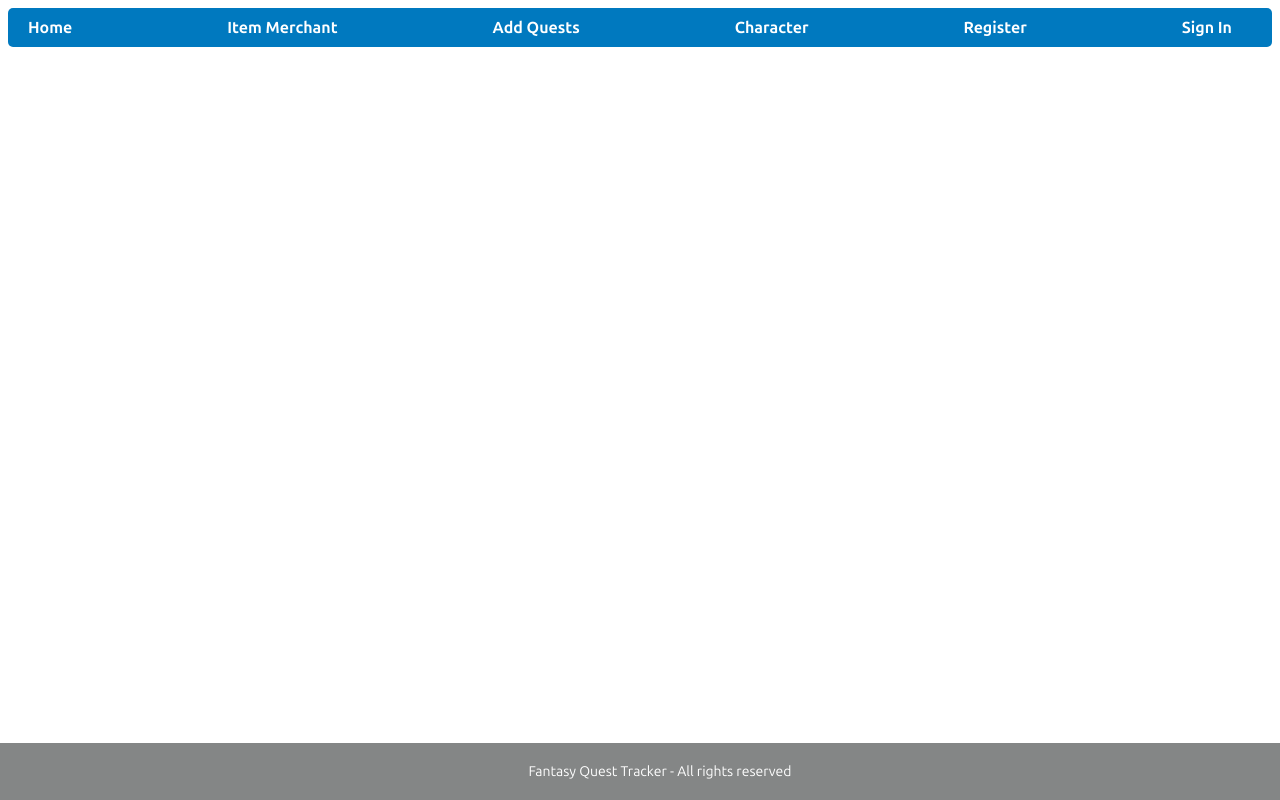
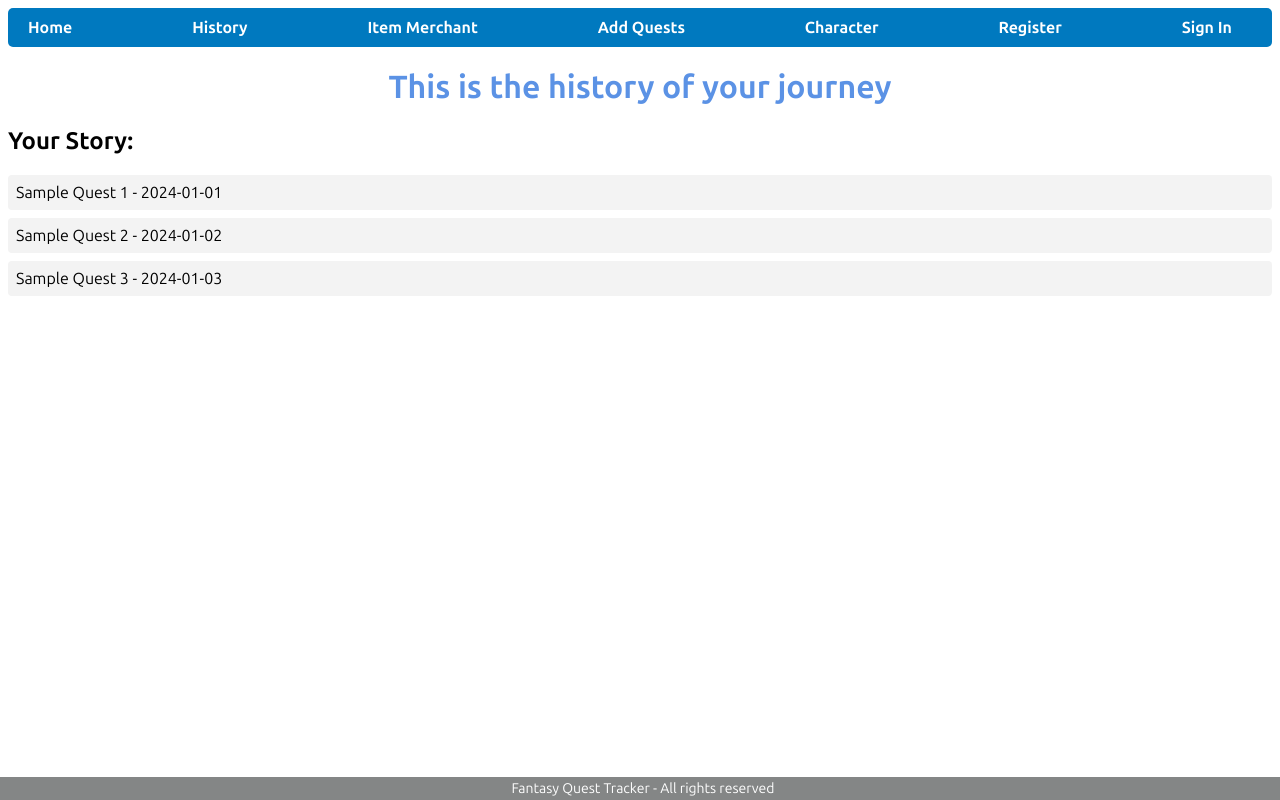
Before and after one commit to Hear3/FantasyQuestTracker, a Vue app: page /history in a window 1280 px wide. Built offline with nearby package versions, Linux system fonts and the light colour scheme; no server answers.

Commit message:
CSS poprawiony, dodana karta history

```diff
--- a/src/App.vue
+++ b/src/App.vue
@@ -1,6 +1,7 @@
 <template>
   <nav>
     <li><router-link to="/">Home</router-link></li>
+    <li><router-link to="/history">History</router-link></li>
     <li><router-link to="/shop">Item Merchant</router-link></li>
     <li><router-link to="/quests">Add Quests</router-link></li>
     <li><router-link to="/character">Character</router-link></li>
@@ -96,9 +97,9 @@ button:hover {
   background-color: #c0392b; /* Darker shade on hover */
 }
 h1 {
-  color: rgb(236, 59, 133); /* Dark grey color for the header */
-  font-size: 24px; /* Set font size for headers */
-  text-align: center; /* Center-align the heading */
+  color: #5b92e5;
+  text-align: center;
+  margin-bottom: 16px;
 }
 
 /* Style for input fields to make them more appealing */
@@ -145,7 +146,7 @@ button[onclick*='signInWithGoogle']:hover {
 .footer {
   width: 100%;
   background-color: rgb(132, 134, 134);
-  padding: 20px;
+  padding: 3px;
   text-align: center;
   position: fixed;
   bottom: 0;
--- a/src/router/index.js
+++ b/src/router/index.js
@@ -6,6 +6,10 @@ const router = createRouter({
     {
       path: '/',
       component: () => import('@/views/Home.vue')
+    },
+    {
+      path: '/history',
+      component: () => import('@/views/QuestHistory.vue')
     },
     {
       path: '/register',
--- a/src/views/Character.vue
+++ b/src/views/Character.vue
@@ -1,10 +1,9 @@
-<!-- eslint-disable vue/multi-word-component-names -->
 <template>
   <div class="my-character-view">
-    <h1>Character Inventory</h1>
     <Character />
     <div class="item-list">
       <div v-for="(item, key) in items" :key="key">
+
         <button @click="toggleItem(key)">{{ item.visible ? 'Remove' : 'Equip' }} {{ key }}</button>
       </div>
     </div>
@@ -33,12 +32,16 @@ onMounted(() => {
   display: flex;
   flex-direction: column;
   align-items: center;
-  margin-top: 20px;
+  margin-top: 5px;
 }
 
 .item-list {
-  margin-top: 20px;
+  margin-top: 2px;
   display: flex;
   flex-direction: column;
 }
+
+button {
+  margin-bottom: 3px;
+}
 </style>
--- a/src/views/Home.vue
+++ b/src/views/Home.vue
@@ -155,8 +155,9 @@ export default {
 }
 
 h1 {
+  color: #5b92e5;
   text-align: center;
-  color: rgb(236, 59, 133);
+  margin-bottom: 16px;
 }
 
 form {
@@ -202,11 +203,7 @@ button:hover {
   background-color: #c23377;
 }
 
-h1 {
-  color: #5b92e5;
-  text-align: center;
-  margin-bottom: 16px;
-}
+
 
 h2 {
   color: #5b92e5;
--- /dev/null
+++ b/src/views/QuestHistory.vue
@@ -0,0 +1,64 @@
+<template>
+    <div>
+      <h1>This is the history of your journey</h1>
+
+      <h2> Your Story:</h2>
+      <ul>
+        <li v-for="(quest, index) in quests" :key="index">
+          {{ quest.name }} - {{ quest.date }}
+        </li>
+      </ul>
+
+      <div class="footer">
+        Footer content
+      </div>
+    </div>
+  </template>
+
+  <script>
+  export default {
+    name: 'QuestHistory',
+    data() {
+      return {
+
+        quests: [
+          { name: 'Sample Quest 1', date: '2024-01-01' },
+          { name: 'Sample Quest 2', date: '2024-01-02' },
+          { name: 'Sample Quest 3', date: '2024-01-03' }
+        ]
+      };
+    }
+  }
+  </script>
+
+  <style scoped>
+
+h1 {
+  color: #5b92e5;
+  text-align: center;
+  margin-bottom: 16px;
+}
+  .footer {
+    width: 100%;
+    background-color: rgb(132, 134, 134);
+    padding: 2px;
+    text-align: center;
+    position: fixed;
+    bottom: 0;
+    left: 0;
+  }
+
+  ul {
+    list-style-type: none;
+    padding: 0;
+  }
+
+  li {
+    background-color: #f3f3f3;
+    margin: 8px 0;
+    padding: 8px;
+    border-radius: 4px;
+  }
+
+
+  </style>
--- a/src/views/Shop.vue
+++ b/src/views/Shop.vue
@@ -187,4 +187,14 @@ h1 {
   color: #007BFF;
   font-weight: bold;
 }
+
+.footer {
+    width: 100%;
+    background-color: rgb(132, 134, 134);
+    padding: 3px;
+    text-align: center;
+    position: fixed;
+    bottom: 0;
+    left: 0;
+  }
 </style>
```
Also changed, not shown: 1 other file (tests, documents, lock files or other folders).
